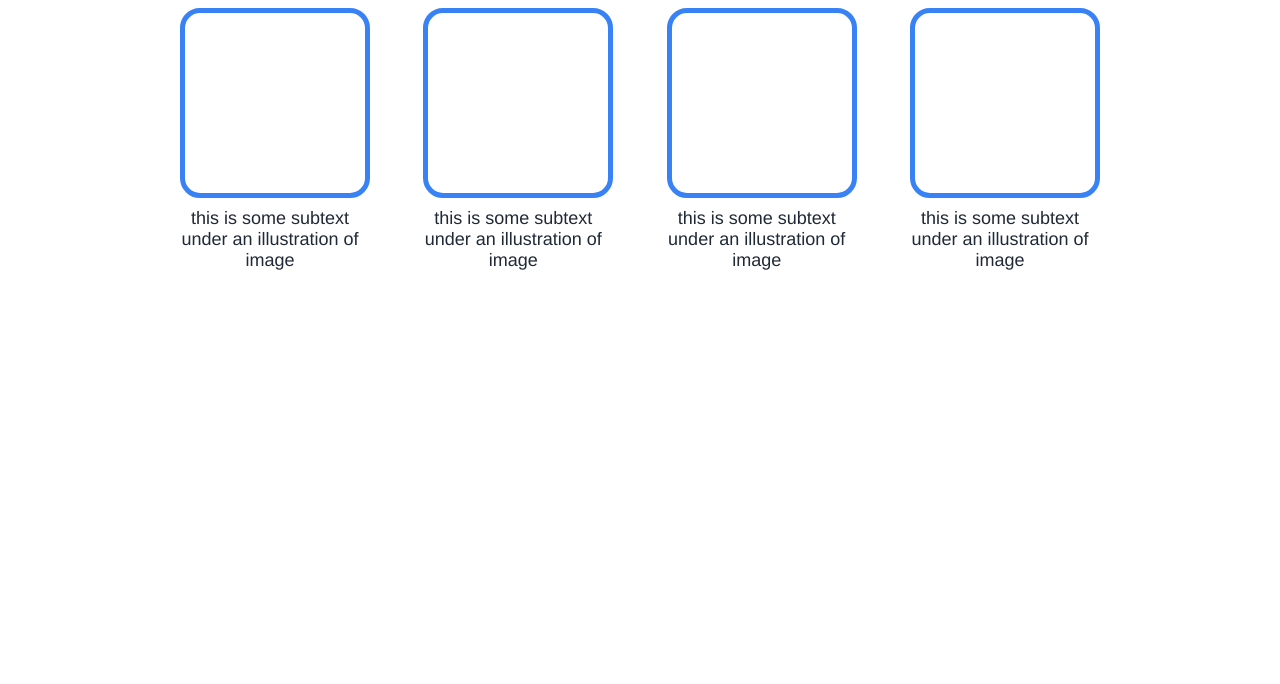
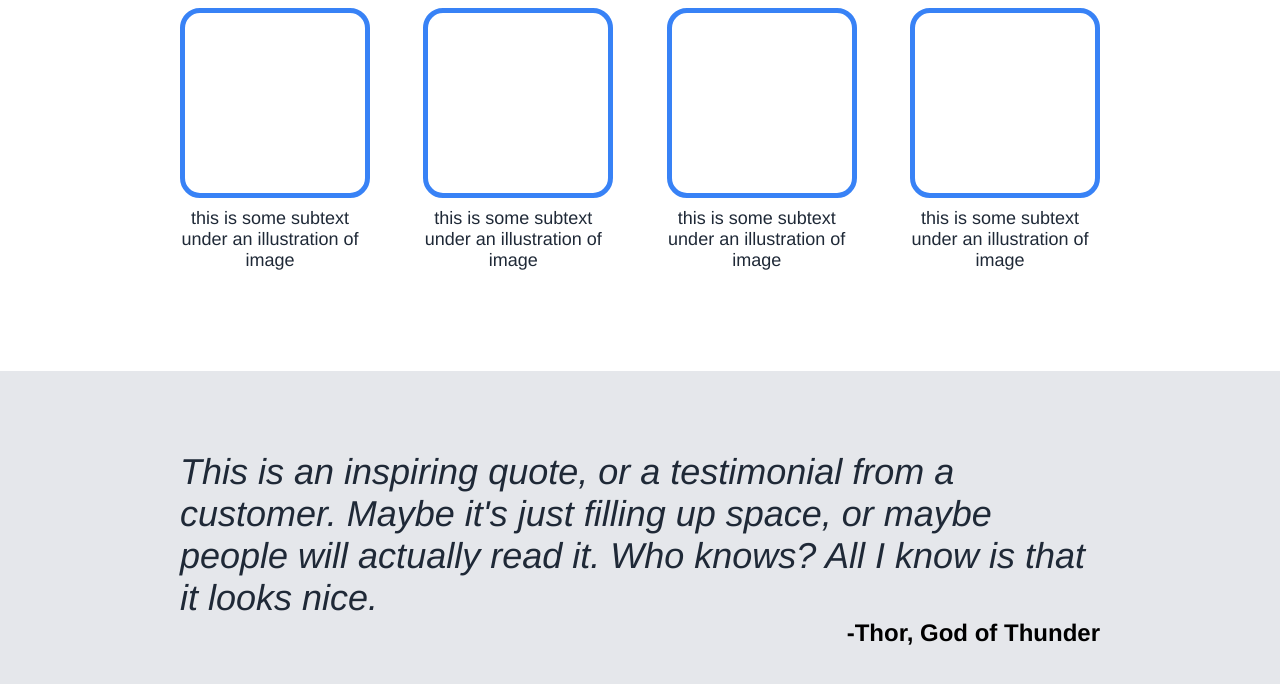
Before and after one commit to fuota/my-first-landing-page, a plain HTML site: page index.html in a window 1280 px wide. Shown: the part 492-1176 px from the top of the page. Before the commit the page ends 863 px from the top, so only its background shows below. Drawn offline with Linux system fonts and the light colour scheme.

Commit message:
Set html and style for third container

```diff
--- a/index.html
+++ b/index.html
@@ -47,6 +47,12 @@
             </div>
         </div>
     </div>
+    <div class="third">
+        <div class="quote">
+            This is an inspiring quote, or a testimonial from a customer. Maybe it's just filling up space, or maybe people
+            will actually read it. Who knows? All I know is that it looks nice.</div>
+        <div class="author">-Thor, God of Thunder</div>
+    </div>
 
 </body>
 </html>
--- a/style.css
+++ b/style.css
@@ -109,3 +109,24 @@ button {
     margin-top: 10px;
 
 }
+
+/* THIRD CONTAINER */
+
+.third {
+    display: flex;
+    flex-direction: column;
+    background-color: #E5E7EB ;
+    padding: 80px 180px;
+}
+.quote {
+    color: #1F2937;
+    font-weight: lighter;
+    font-size: 36px;
+    font-style: italic;
+
+}
+.author{
+    align-self: flex-end;
+    font-weight: bold;
+    font-size: 24px;
+}
```
